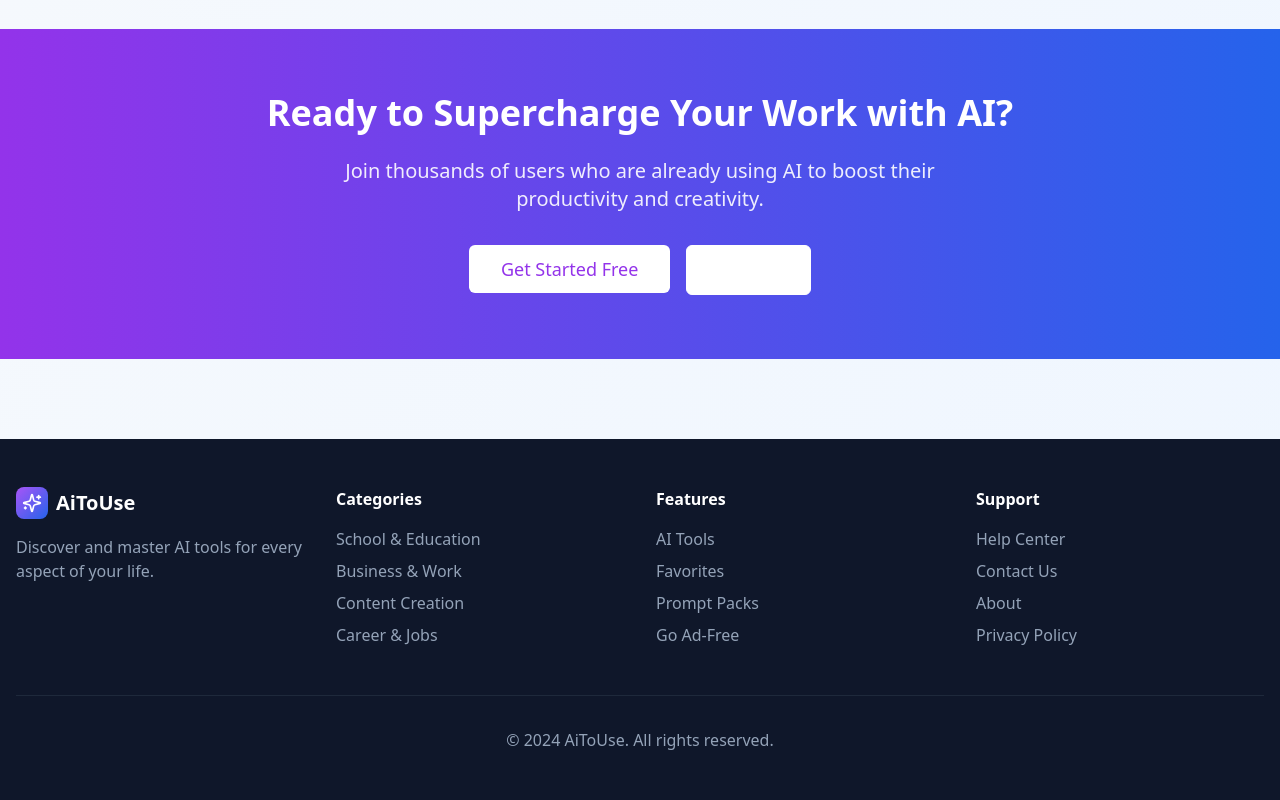
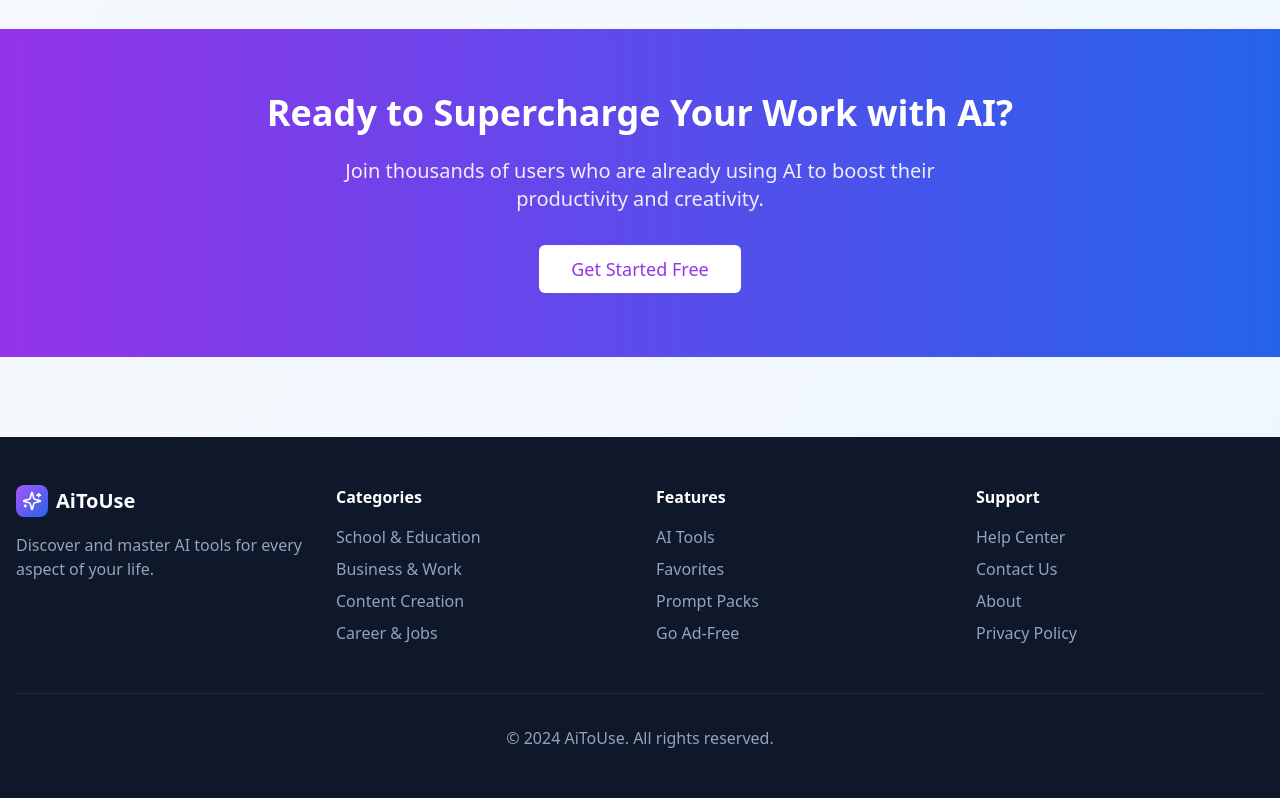
Before and after one commit to Delppy/ai-spark-toolkit-guide, a React (Vite) app: page / in a window 1280 px wide. Shown: the part 1491-2291 px from the top of the page. Built offline with nearby package versions, Linux system fonts and the light colour scheme.

Commit message:
Remove sign in button from Index page
Removes the sign in button from the index page.

```diff
--- a/src/pages/Index.tsx
+++ b/src/pages/Index.tsx
@@ -1,4 +1,3 @@
-
 import { useState, useEffect } from "react";
 import { Button } from "@/components/ui/button";
 import { Card, CardContent, CardDescription, CardHeader, CardTitle } from "@/components/ui/card";
@@ -142,12 +141,9 @@ const Index = () => {
             <p className="text-xl mb-8 opacity-90 max-w-2xl mx-auto">
               Join thousands of users who are already using AI to boost their productivity and creativity.
             </p>
-            <div className="flex flex-col sm:flex-row gap-4 justify-center">
+            <div className="flex justify-center">
               <Button asChild size="lg" variant="secondary" className="bg-white text-purple-600 hover:bg-gray-100 text-lg px-8 py-6">
                 <Link to="/signup">Get Started Free</Link>
-              </Button>
-              <Button asChild variant="outline" size="lg" className="border-white text-white hover:bg-white hover:text-purple-600 text-lg px-8 py-6">
-                <Link to="/login">Sign In</Link>
               </Button>
             </div>
           </div>
```
